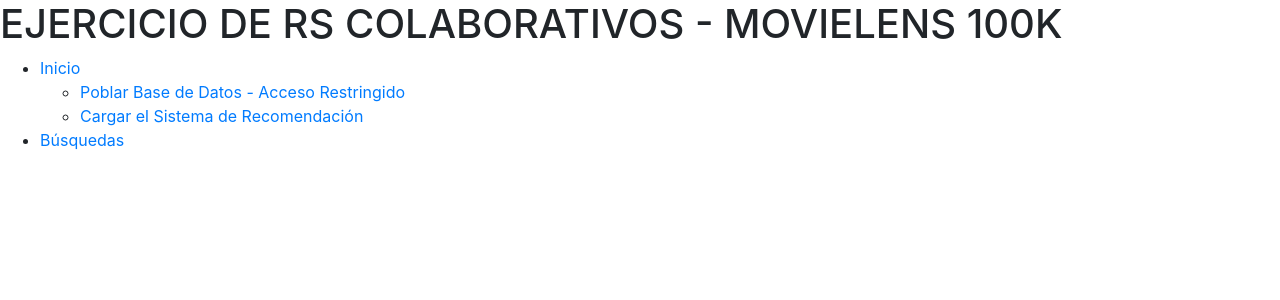
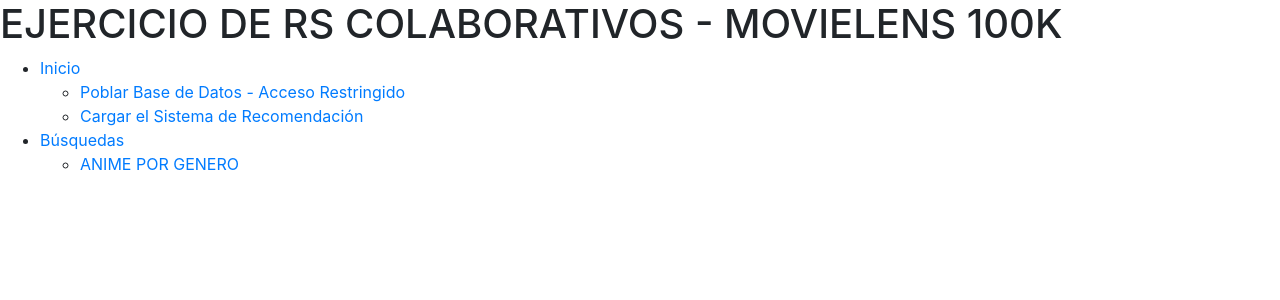
Before and after one commit to diegarlin/django-aii, a Django app: page / in a window 1280 px wide. Shown: the top 300 px of the page. Run offline with Django 4.2, Linux system fonts and the light colour scheme; some libraries are stand-ins or nearby versions.

Commit message:
anime_genero

```diff
--- a/proyecto/app/templates/base.html
+++ b/proyecto/app/templates/base.html
@@ -29,12 +29,12 @@
             </li>
            <li><a href="#">B&uacute;squedas</a>
                 <div class="uk-navbar-dropdown">
-                    <!-- <ul class="uk-nav uk-navbar-dropdown-nav">
-						<li><a href="/recomendar_peliculas_usuarios">Recomendar Pel&iacute;culas a un usuario</a></li>
-						<li><a href="/peliculas_similares">Mostrar Pel&iacute;culas similares a una</a></li>
+                    <ul class="uk-nav uk-navbar-dropdown-nav">
+						<li><a href="/animes_por_genero">ANIME POR GENERO</a></li>
+						<!-- <li><a href="/peliculas_similares">Mostrar Pel&iacute;culas similares a una</a></li>
 						<li><a href="/peliculas_usuario">Buscar por Usuario</a></li>
-                        <li><a href="/peliculas_no_puntuadas">Recomendar 3 peliculas no puntuadas</a></li>
-                    </ul> -->
+                        <li><a href="/peliculas_no_puntuadas">Recomendar 3 peliculas no puntuadas</a></li> -->
+                    </ul>
                 </div>
             </li>
         </ul>
--- a/proyecto/app/urls.py
+++ b/proyecto/app/urls.py
@@ -6,4 +6,5 @@
     path("cargar", cargar, name='cargar'),
     path("ingresar", ingresar, name='ingresar'),
     path("loadRS", loadRS, name='loadRS'),
+    path('animes_por_genero', anime_por_genero, name='animes_por_genero'),
 ]
--- a/proyecto/app/views.py
+++ b/proyecto/app/views.py
@@ -1,7 +1,6 @@
 from django.shortcuts import render, redirect, get_object_or_404
 
 from .cargar import *
-
 from django.contrib.auth import login, authenticate, logout
 from django.contrib.auth.forms import AuthenticationForm
 from django.http.response import HttpResponseRedirect
@@ -10,6 +9,9 @@
 from django.contrib import messages
 import shelve
 from .recommendations import  transformPrefs, getRecommendations, topMatches, getRecommendedItems, sim_distance
+
+from .models import Anime
+from django.db.models import Sum
 
 def home(request):
 
@@ -58,3 +60,25 @@
     loadDict()
     messages.success(request, 'Se ha cargado la matriz')
     return redirect('home')
+
+from django.shortcuts import render
+from .models import Anime
+
+def anime_por_genero(request):
+    generos = Anime.objects.values_list('genre', flat=True).distinct()
+    generos_separados = []
+
+    for g in generos:
+        splitted = g.split(',')
+        for s in splitted:
+            if s not in generos_separados:
+                generos_separados.append(s)
+
+    generos = generos_separados
+
+    if request.method == 'POST':
+        selected_genre = request.POST.get('genero')
+        animes_por_formato = Anime.objects.filter(genre__contains=selected_genre).values('name', 'genre', 'type').annotate(total_episodes=Sum('episodes'))
+        return render(request, 'anime_por_genero.html', {'generos': generos, 'animes_por_formato': animes_por_formato, 'selected_genre': selected_genre})
+
+    return render(request, 'anime_por_genero.html', {'generos': generos})
```
Also changed, not shown: proyecto/app/templates/anime_por_genero.html (added, +35 -0 lines).
